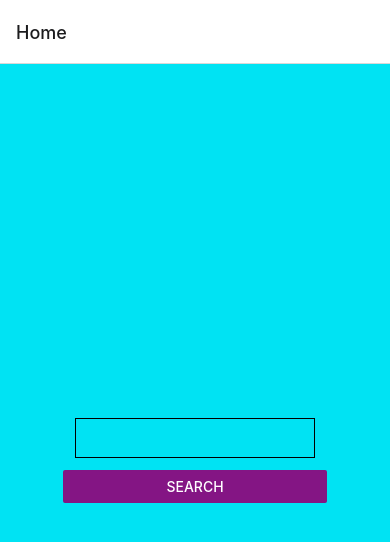
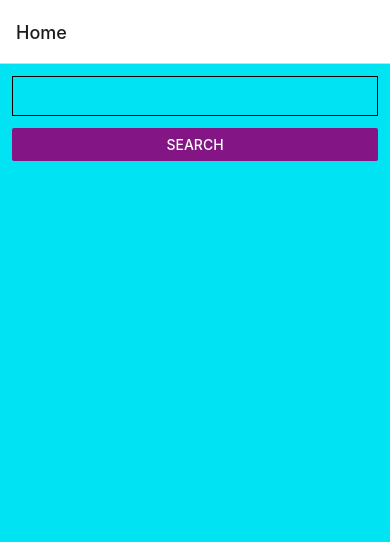
Before and after one commit to DLeibner/flickr-react-native-expo, a React Native app: screen /Home in a window 390 px wide. Shown: the top 542 px of the page. Built offline with nearby package versions, Linux system fonts and the light colour scheme.

Commit message:
Added navigation to detail page.

```diff
--- a/src/components/Gallery.tsx
+++ b/src/components/Gallery.tsx
@@ -2,12 +2,16 @@ import React from 'react';
 import { View, Text, FlatList } from 'react-native';
 import Photo from './Photo';
 
-function Gallery( {photos} ) {
+function Gallery( {photos, navigation} ) {
+  const renderItem = function (item) {
+    return (<Photo item={item.item} navigation={navigation} />);
+  }
+
   return (
-    <View>
+    <View style={{padding: 12}} >
       <FlatList
         data={photos}
-        renderItem={Photo}
+        renderItem={renderItem}
         keyExtractor={(item) => item.id}
         // ItemSeparatorComponent= {Separator}
         // ListHeaderComponent={Separator}
--- a/src/components/Home.tsx
+++ b/src/components/Home.tsx
@@ -1,20 +1,20 @@
 import React from 'react';
-import { StyleSheet, Text, View } from 'react-native';
+import { StyleSheet, ScrollView } from 'react-native';
 import Gallery from './Gallery';
 import Loading from './Loading';
 import Search from './Search';
 
-const Home = () => {
+const Home = ({navigation}) => {
   // todo state for array of flickr images
   const [photos, setPhotos] = React.useState([]);
   const [loading, setLoading] = React.useState(false);
 
   return (
-    <View style={styles.container}>
+    <ScrollView style={styles.container}>
       <Search setPhotos = {setPhotos} setLoading = {setLoading} />
       { loading && <Loading /> }
-      <Gallery photos={photos} />
-    </View>
+      <Gallery photos={photos} navigation={navigation} />
+    </ScrollView>
   );
 }
 
@@ -24,7 +24,5 @@ const styles = StyleSheet.create({
   container: {
     flex: 1,
     backgroundColor: '#00e3f3',
-    alignItems: 'center',
-    justifyContent: 'center',
   },
 });
--- a/src/components/Photo.tsx
+++ b/src/components/Photo.tsx
@@ -1,16 +1,15 @@
 import React from 'react';
 import { Image, Pressable, StyleSheet } from 'react-native';
 
-function Photo({ item }) {
+function Photo({ item, navigation }) {
   return (
-    <Pressable>
+    <Pressable
+      onPress={() => navigation.navigate('Details', item.id)}
+    >
       <Image
         source={{uri: item.url}}
         style={styles.image}
       />
-      onPress={() => {
-          //navigation.navigate('Details', item.id);
-        }}
     </Pressable>
   );
 }
--- a/src/components/Search.tsx
+++ b/src/components/Search.tsx
@@ -23,7 +23,7 @@ function Search( {setPhotos, setLoading} ) {
   }
 
   return (
-    <View>
+    <View style={styles.container} >
       <TextInput
         style={styles.input}
         onChangeText={onChangeText}
@@ -39,10 +39,13 @@ function Search( {setPhotos, setLoading} ) {
 const styles = StyleSheet.create({
   input: {
     height: 40,
-    margin: 12,
+    marginBottom: 12,
     borderWidth: 1,
     padding: 10,
   },
+  container: {
+    padding: 12,
+  }
 });
 
 export default Search;
```
Also changed, not shown: App.tsx (+5 -5 lines), 1 other file (tests, documents, lock files or other folders).
